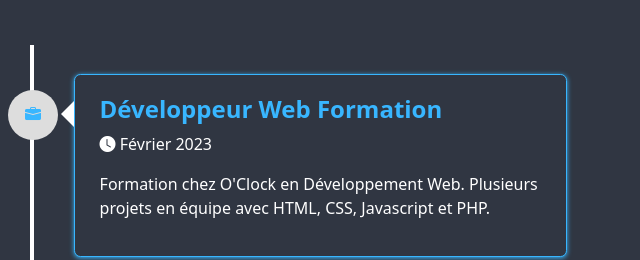
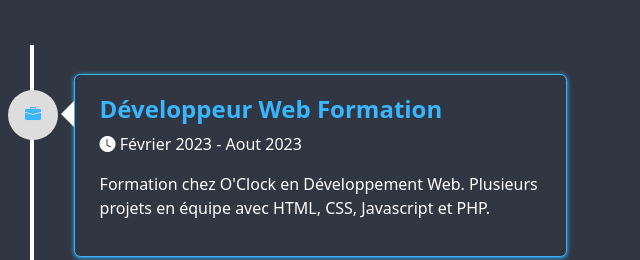
Before and after one commit to EvanCrozier/EvanCrozier.github.io, a plain HTML site: page index.html in a window 1280 px wide. Shown: the part 1942-2202 px from the top of the page, 608-1248 px from the left. Drawn offline with nearby package versions, Linux system fonts and the light colour scheme.

Commit message:
Update index.html

```diff
--- a/index.html
+++ b/index.html
@@ -93,7 +93,7 @@
                         <div class="timeline-panel">
                             <div class="timeline-heading">
                                 <h4>Développeur Web Formation</h4>
-                                <p><span class="bi-clock-fill"></span> Février 2023 </p>
+                                <p><span class="bi-clock-fill"></span> Février 2023 - Aout 2023 </p>
                             </div>
                             <div class="timeline-body">
                                 <p>Formation chez O'Clock en Développement Web. Plusieurs projets en équipe avec HTML, CSS, Javascript et PHP.</p>
```
